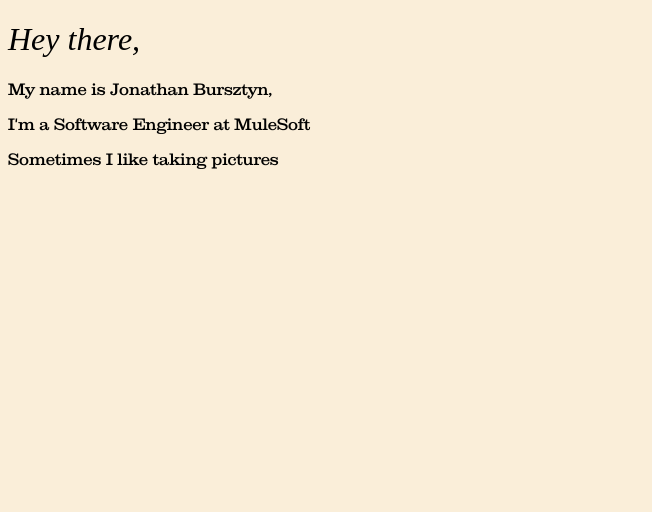
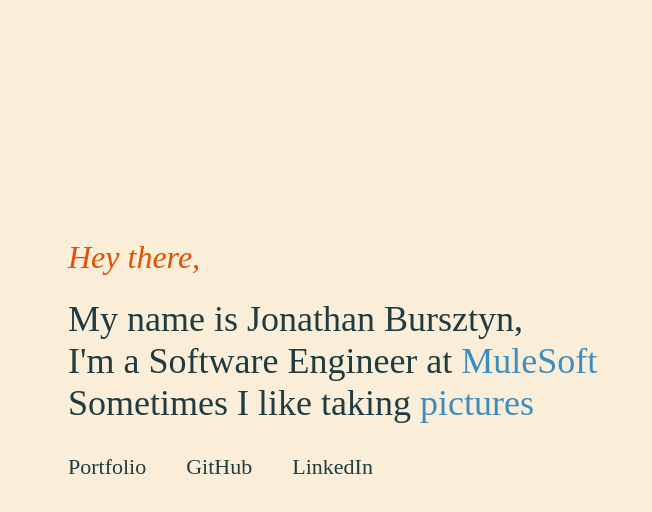
Before and after one commit to jonybur/jonybur.github.io, a React (Create React App) app: page / in a window 1280 px wide. Shown: the top 512 px of the page, without its empty margins (0-652 px from the left). Built offline with nearby package versions, Linux system fonts and the light colour scheme.

Commit message:
Improved design

```diff
--- a/public/index.html
+++ b/public/index.html
@@ -14,7 +14,7 @@
   </head>
   <body>
     <noscript>
-      You need to enable JavaScript to run this app.
+      You need to enable JavaScript to enter this website.
     </noscript>
     <div id="root"></div>
   </body>
--- a/src/App.js
+++ b/src/App.js
@@ -9,11 +9,18 @@ class App extends Component {
 
   render() {
     return (
-      <div>
-        <h1>Hey there,</h1>
-        <p>My name is Jonathan Bursztyn,</p>
-        <p>I'm a Software Engineer at MuleSoft</p>
-        <p>Sometimes I like taking pictures</p>
+      <div className="header">
+        <div>
+          <h1>Hey there,</h1>
+          <p>My name is Jonathan Bursztyn,</p>
+          <p>I'm a Software Engineer at <a href="https://www.mulesoft.com">MuleSoft</a></p>
+          <p>Sometimes I like taking <a href="">pictures</a></p>
+        </div>
+        <div className="links">
+          <a href="">Portfolio</a>
+          <a href="https://www.github.com/jonybur">GitHub</a>
+          <a href="https://www.linkedin.com/in/jonybur">LinkedIn</a>
+        </div>
       </div>
     );
   }
--- a/src/styles.css
+++ b/src/styles.css
@@ -1,3 +1,7 @@
+// orange: e35000
+// blue: 3d8ebf
+// dark blue: 203c40
+
 @font-face {
     font-family: Clarendon;
     src: url("clarendon.otf") format("opentype");
@@ -11,8 +15,56 @@ h1 {
   font-family: "cooper-black-std";
   font-style: italic;
   font-weight: 400;
+  color: #e35000;
 }
 
 p {
   font-family: Clarendon;
+  color: #203c40;
+  font-size: 36px;
+  margin: 0;
 }
+
+a {
+  text-decoration: none;
+}
+
+.header a {
+  color: #3d8ebf;
+}
+
+.header {
+  padding-top: 210px;
+  padding-left: 60px;
+  width: 70vw;
+  display: -ms-flexbox;
+  display: block;
+  -ms-flex-pack: center;
+  -ms-flex-direction: column;
+  flex-direction: column;
+}
+
+.links {
+  font-family: "cooper-black-std";
+  margin-right: 10px;
+  margin-top: 30px;
+  font-size: 22px;
+}
+
+.links a {
+  margin-right: 40px;
+  color: #203c40;
+}
+
+.links a:link,
+.links a:visited {
+	display: inline-block;
+	text-decoration: none;
+  border-bottom: 3px solid transparent;
+	transition: border-bottom 0.2s;
+}
+
+.links a:hover,
+.links a:active {
+  border-bottom: 4px solid #203c40;
+}
```
